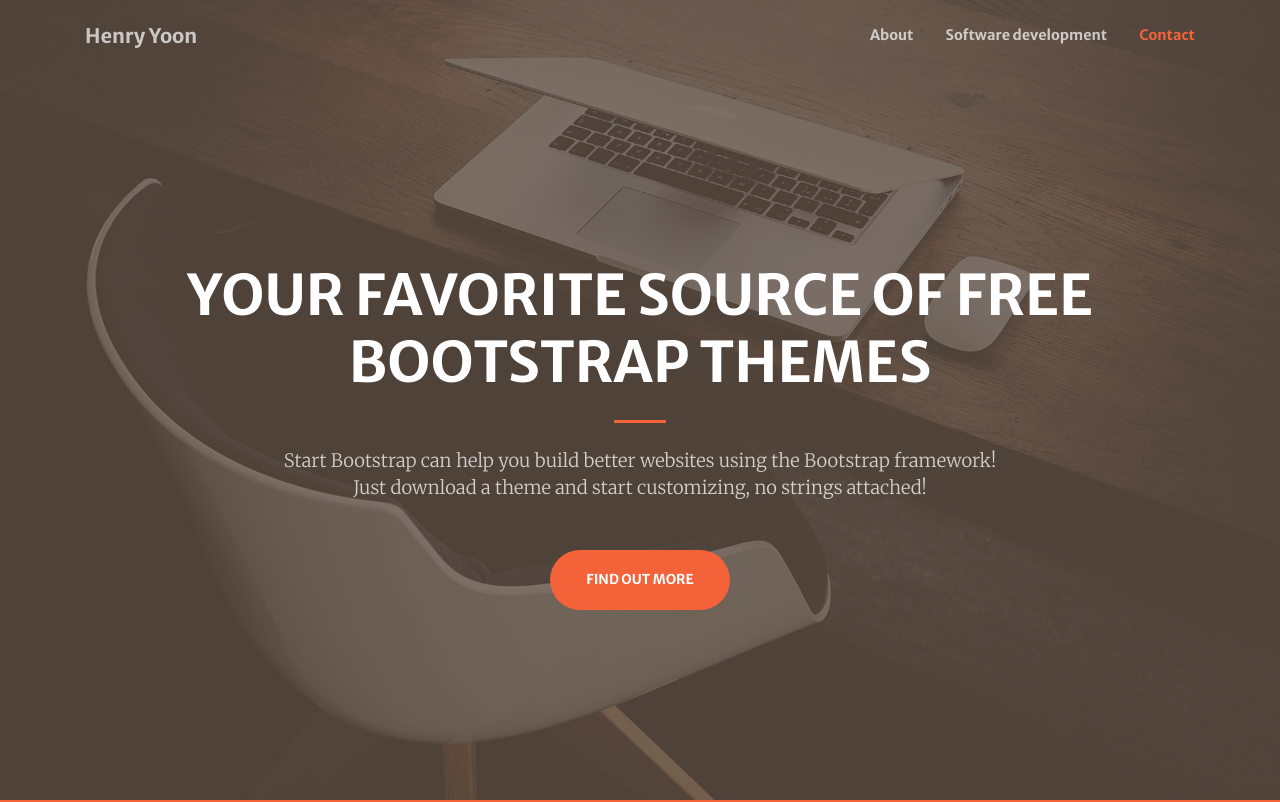
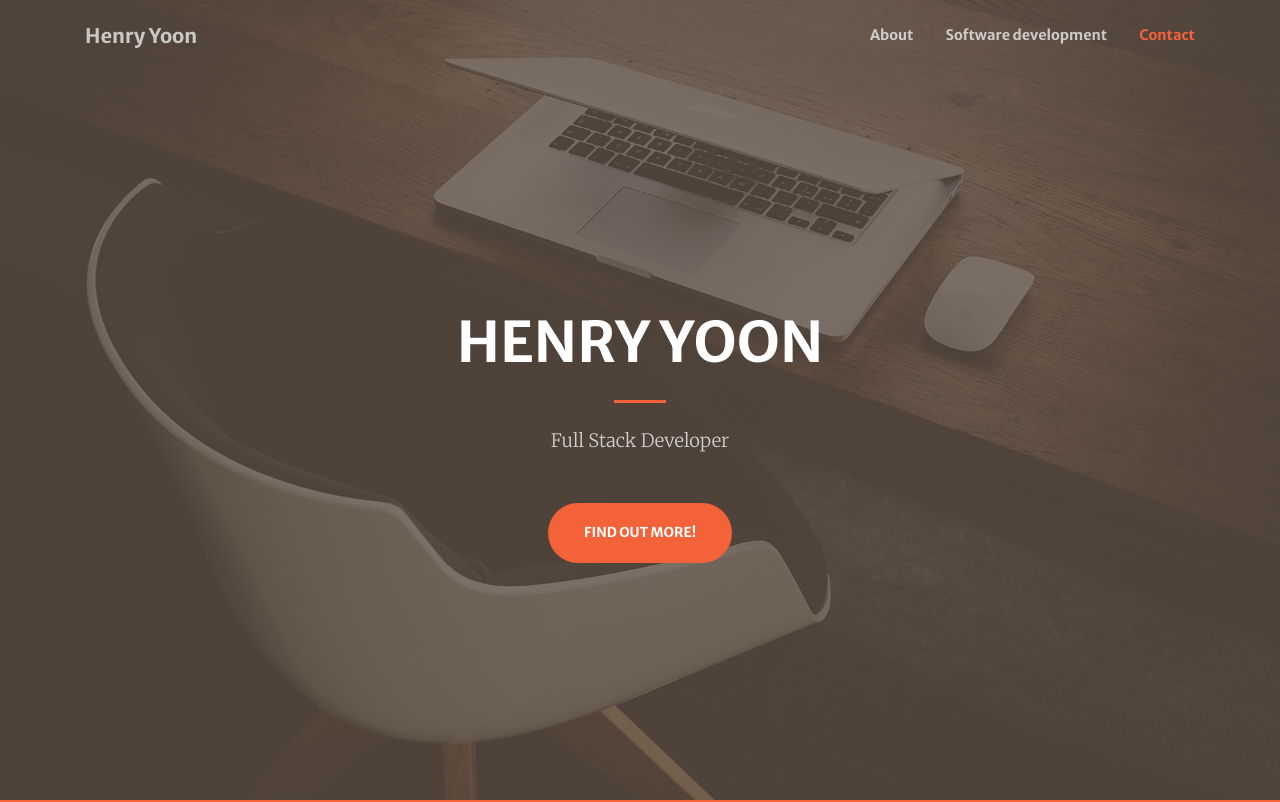
Before and after one commit to yoon54/yoon54.github.io, a plain HTML site: page index.html in a window 1280 px wide. Shown: the top 802 px of the page. Drawn offline with nearby package versions, Linux system fonts and the light colour scheme.

Commit message:
Update index.html

```diff
--- a/index.html
+++ b/index.html
@@ -35,12 +35,12 @@
             <div class="container h-100">
                 <div class="row h-100 align-items-center justify-content-center text-center">
                     <div class="col-lg-10 align-self-end">
-                        <h1 class="text-uppercase text-white font-weight-bold">Your Favorite Source of Free Bootstrap Themes</h1>
+                        <h1 class="text-uppercase text-white font-weight-bold">Henry Yoon</h1>
                         <hr class="divider my-4" />
                     </div>
                     <div class="col-lg-8 align-self-baseline">
-                        <p class="text-white-75 font-weight-light mb-5">Start Bootstrap can help you build better websites using the Bootstrap framework! Just download a theme and start customizing, no strings attached!</p>
-                        <a class="btn btn-primary btn-xl js-scroll-trigger" href="#about">Find Out More</a>
+                        <p class="text-white-75 font-weight-light mb-5">Full Stack Developer</p>
+                        <a class="btn btn-primary btn-xl js-scroll-trigger" href="#about">Find Out More!</a>
                     </div>
                 </div>
             </div>
```
